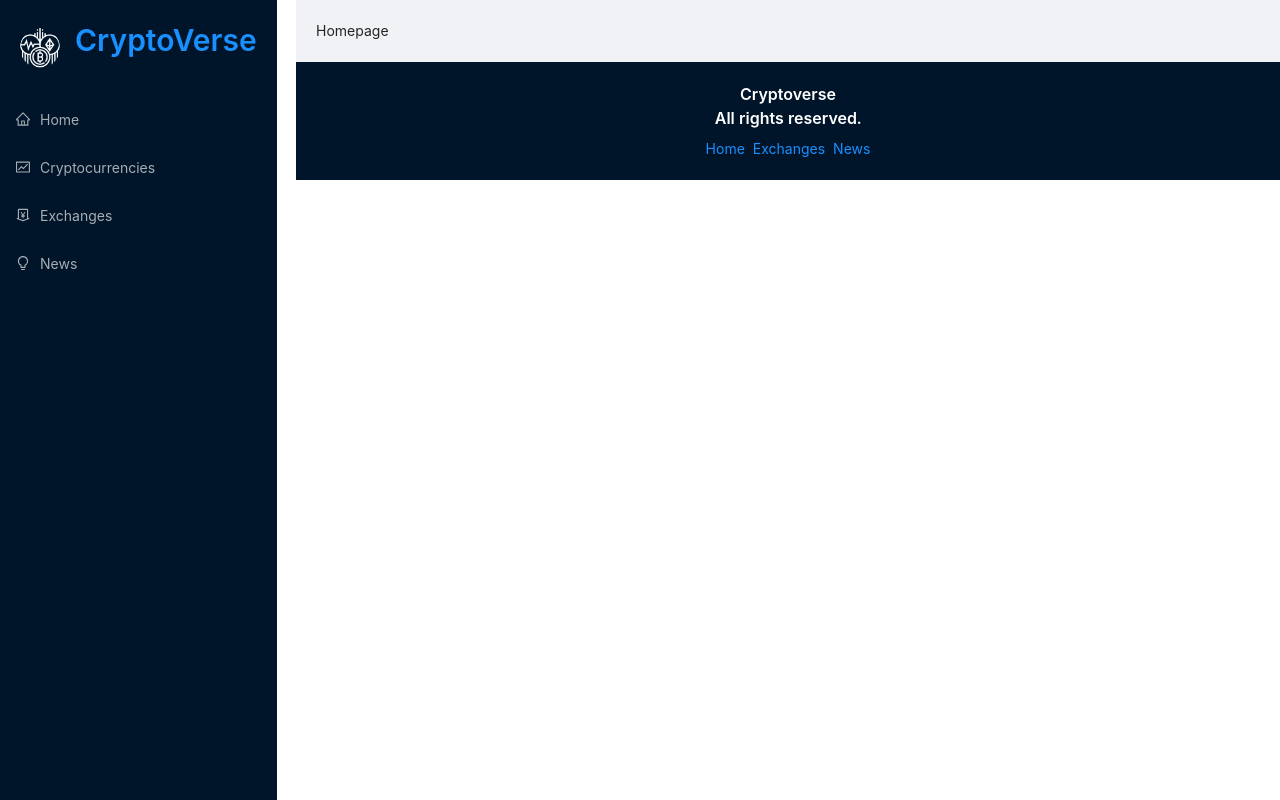
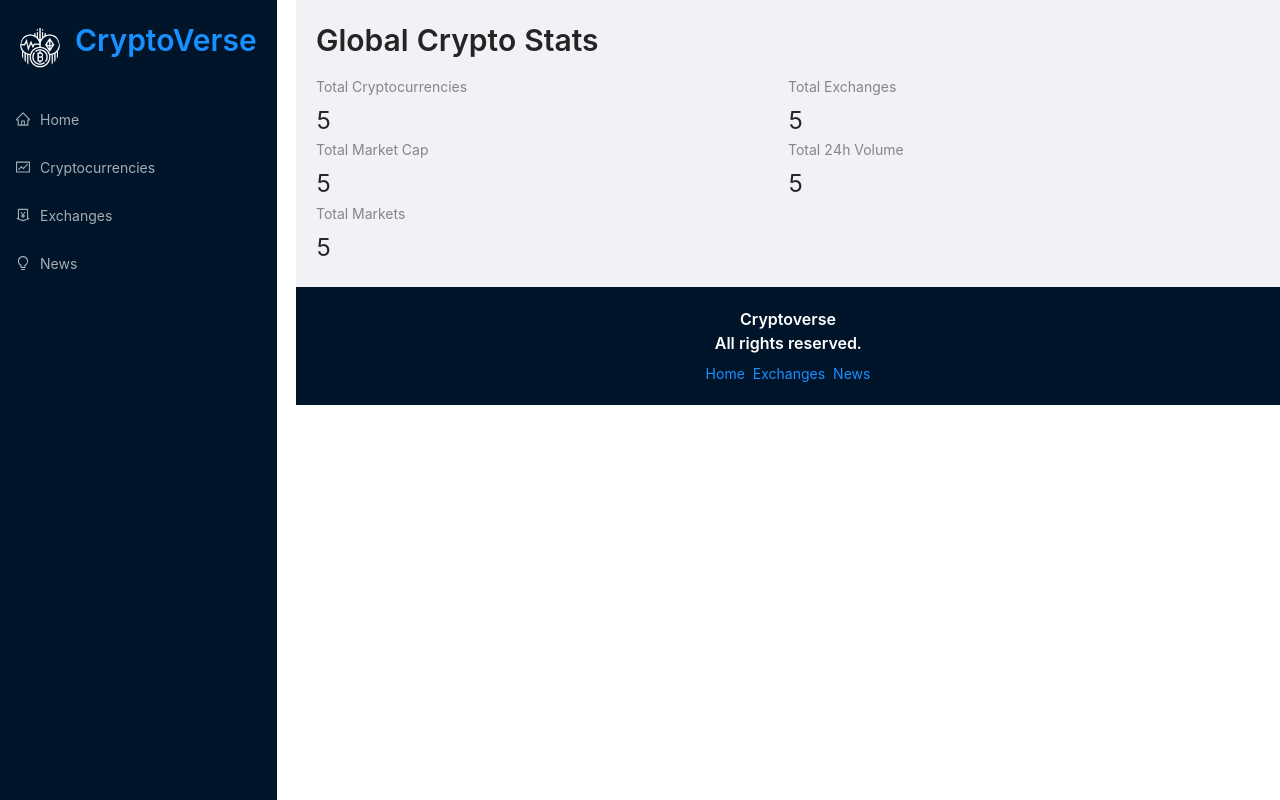
Before and after one commit to MosesKal/Cryptoverse, a React app: page / in a window 1280 px wide. Built offline with nearby package versions, Linux system fonts and the light colour scheme; the HTML template or start-up script is replaced by a standard one.

Commit message:
feat(front): redux configuration

```diff
--- /dev/null
+++ b/src/app/store.js
@@ -0,0 +1,6 @@
+import {configureStore} from '@reduxjs/toolkit';
+
+
+export default configureStore({
+    reducer : {},
+});
--- a/src/components/Homepage.jsx
+++ b/src/components/Homepage.jsx
@@ -1,8 +1,31 @@
-import React from 'react'
+import millify from "millify";
+import { Typography, Row, Col, Statistic } from "antd";
+import {Link} from "react-router-dom";
+const {Title} = Typography;
 
 const Homepage = () => {
   return (
-    <div>Homepage</div>
+    <>
+      <Title level={2} className="heading">Global Crypto Stats</Title>
+
+      <Row>
+        <Col span={12}>
+          <Statistic title="Total Cryptocurrencies" value="5" />
+        </Col>
+        <Col span={12}>
+          <Statistic title="Total Exchanges" value="5" />
+        </Col>
+        <Col span={12}>
+          <Statistic title="Total Market Cap" value="5" />
+        </Col>
+        <Col span={12}>
+          <Statistic title="Total 24h Volume" value="5" />
+        </Col>
+        <Col span={12}>
+          <Statistic title="Total Markets" value="5" />
+        </Col>
+      </Row>
+    </>
   )
 }
 
--- a/src/main.jsx
+++ b/src/main.jsx
@@ -1,14 +1,20 @@
 import React from "react";
 import ReactDOM from "react-dom/client";
 import { BrowserRouter as Router } from "react-router-dom";
+import { Provider } from "react-redux";
+
 import App from "./App.jsx";
 
-import 'antd/dist/antd.css';
+import store from "./app/store.js";
+
+import "antd/dist/antd.css";
 
 ReactDOM.createRoot(document.getElementById("root")).render(
   <React.StrictMode>
     <Router>
-      <App />
+      <Provider store={store}>
+        <App />
+      </Provider>
     </Router>
   </React.StrictMode>
 );
```
Also changed, not shown: src/services/cryptoApi.js (added).
